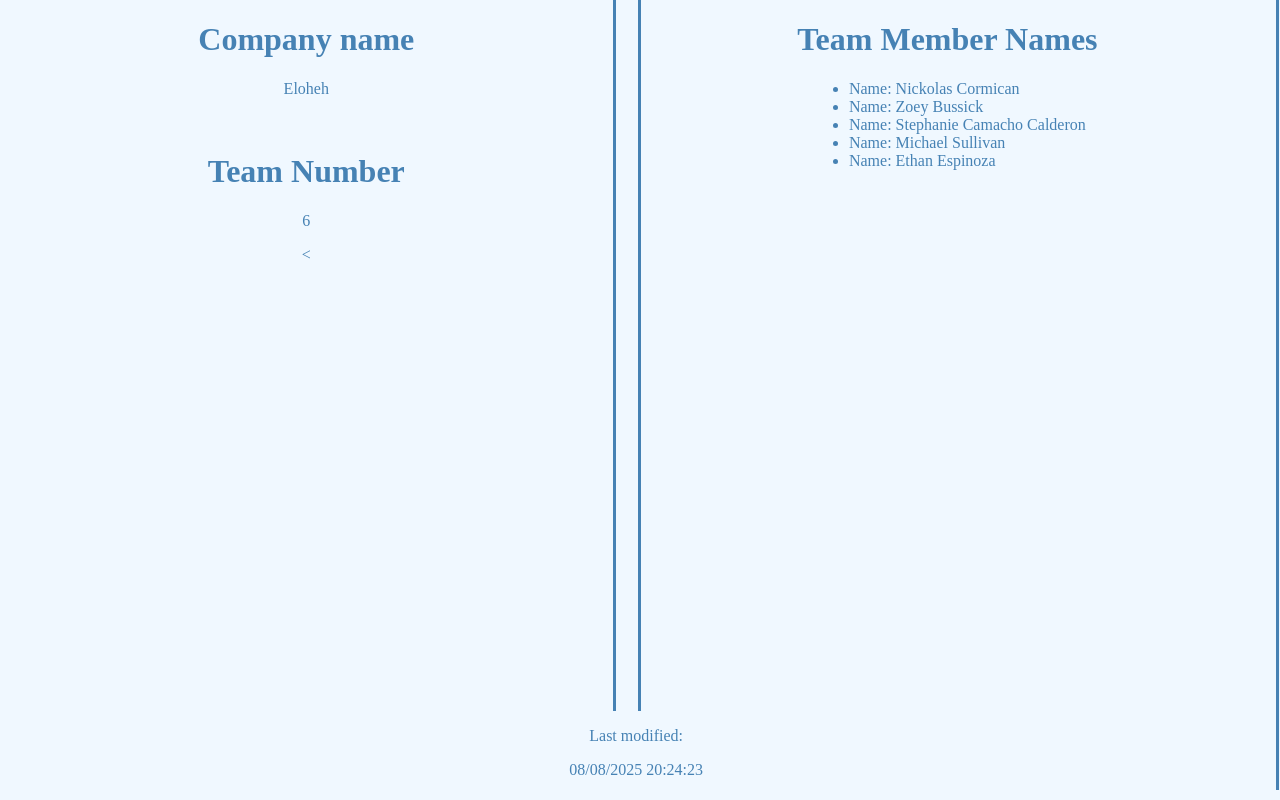
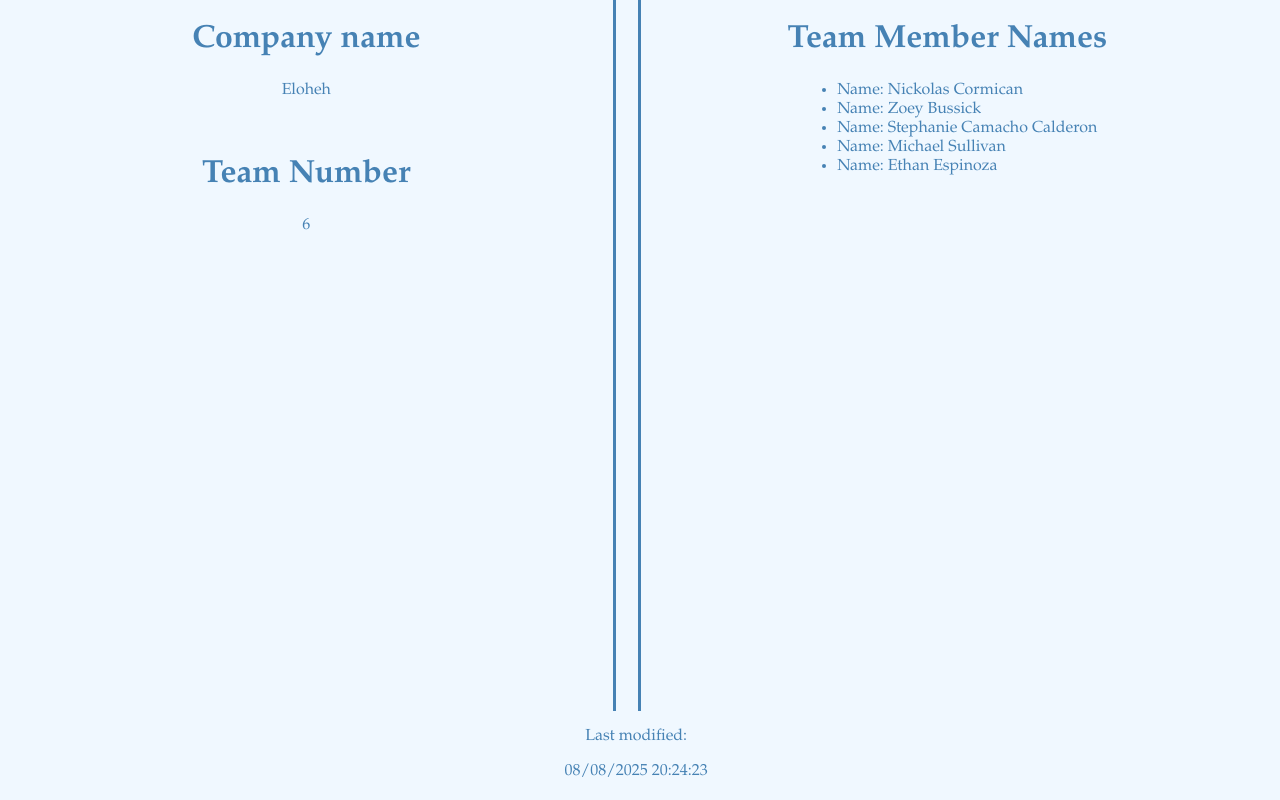
Before and after one commit to espino53/MGMT_382_homepage, a plain HTML site: page index.html in a window 1280 px wide. Drawn offline with Linux system fonts and the light colour scheme.

Commit message:
Update index.html
fixed formatting

```diff
--- a/index.html
+++ b/index.html
@@ -10,12 +10,12 @@
   left: 0%;
   width: 99.7%;
   height: 98.8%;
-  border-right: 3px solid #4682B4;
   overflow:Visible;
   padding: 0;
   margin: 0;
   color:#4682B4;
   background-color: #f0f8ff;
+  font-family: Garamond, serif;
  }
 
    div.team_meta {
@@ -33,6 +33,7 @@
   margin: 0;
   color:#4682B4;
   background-color: #f0f8ff;
+  font-family: Garamond, serif;
  }
 
    div.teamnames {
@@ -50,6 +51,7 @@
   margin: 0;
   color:#4682B4;
   background-color: #f0f8ff;
+  font-family: Garamond, serif;
  }
 
 
@@ -67,6 +69,7 @@
   margin: 0;
   color:#4682B4;
   background-color: #f0f8ff;
+  font-family: Garamond, serif;
  }
 
 
@@ -77,7 +80,7 @@
 
 <body style="background-color:#f0f8ff;">
 	<div class="main">
-	<div class="team_meta"><h1>Company name</h1><p>Eloheh</p><br><h1>Team Number</h1><p> 6</p><</div>
+	<div class="team_meta"><h1>Company name</h1><p>Eloheh</p><br><h1>Team Number</h1><p> 6</p></div>
 	<div class="teamnames">
 		<H1>Team Member Names</H1>
 		<ul>
```
